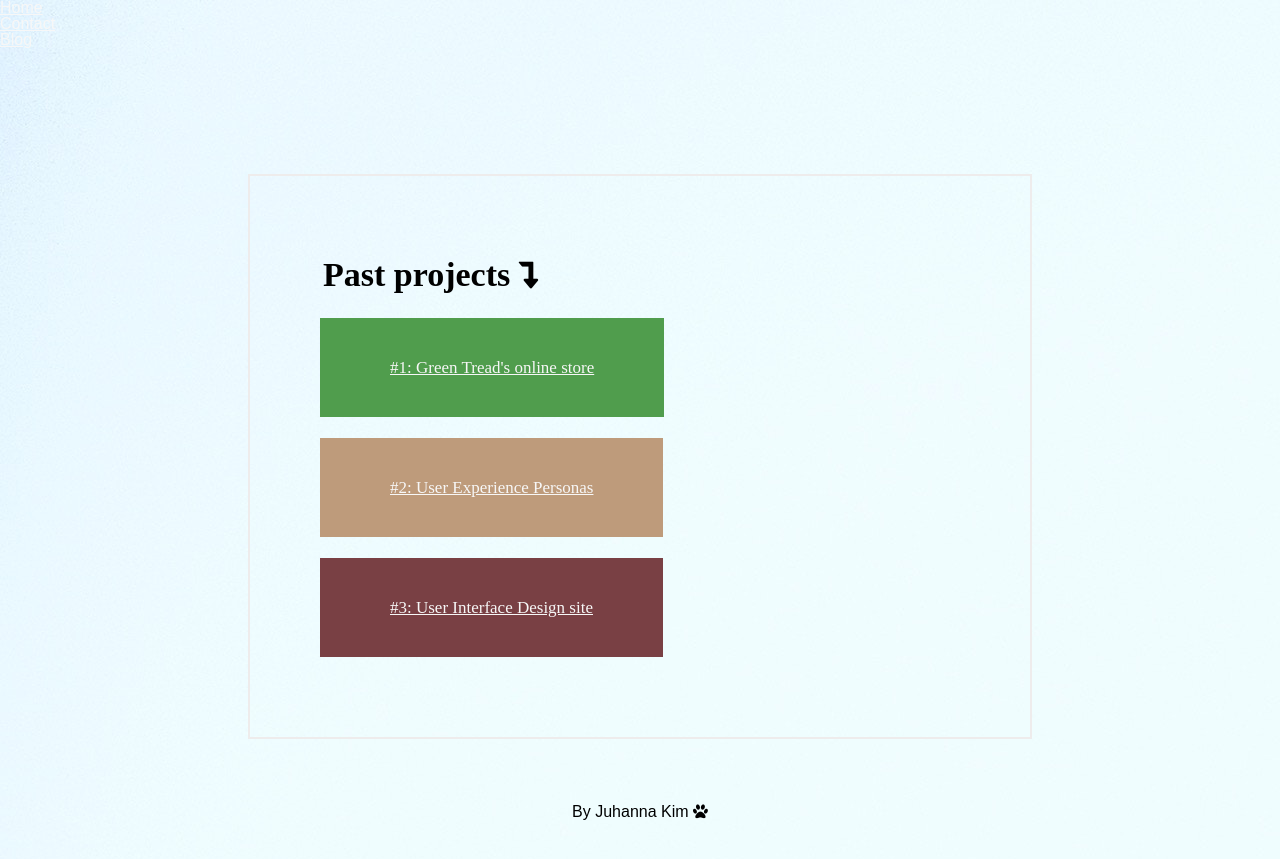
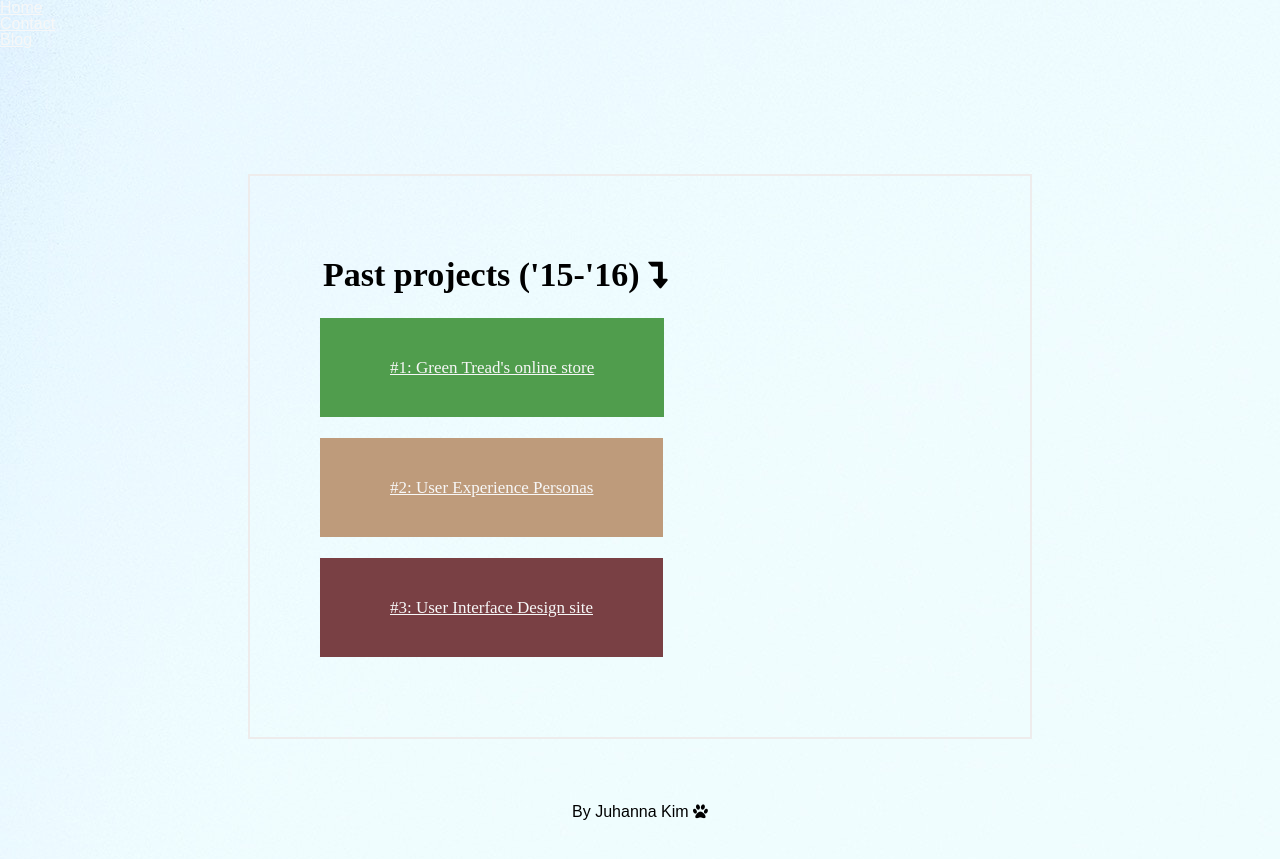
Before and after one commit to juhannakim/juhannakim.github.io, a Jekyll site: the page built from index.html, in a window 1280 px wide. Shown: the top 859 px of the page. Built offline with Jekyll 4.4.1, drawn with Linux system fonts in a browser that asks for light colours; nearby versions of some CDN libraries; a script that is not in the unit is left out.

Commit message:
change h1

```diff
--- a/index.html
+++ b/index.html
@@ -8,7 +8,7 @@ layout: default
 </ul>
 
 <div class="wrap">
-<h1> Past projects <i class="fa fa-level-down"></i></h1>
+<h1> Past projects ('15-'16) <i class="fa fa-level-down"></i></h1>
 <br>
 <br>
 <a href="javascript:toggleDiv('project1')" style="background-color: #509d4d" class="toggle"> #1: Green Tread's online store</a>
```
